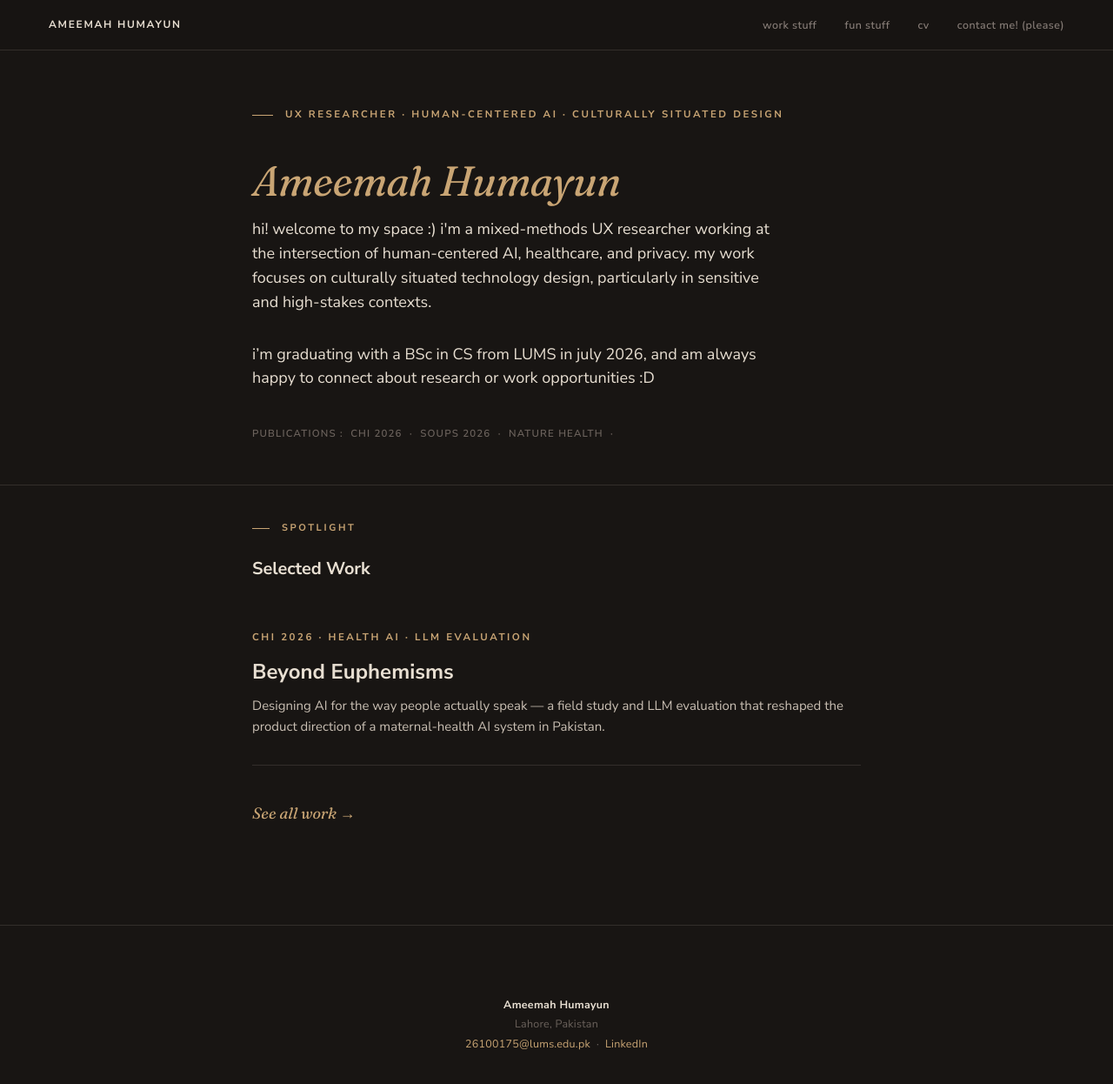
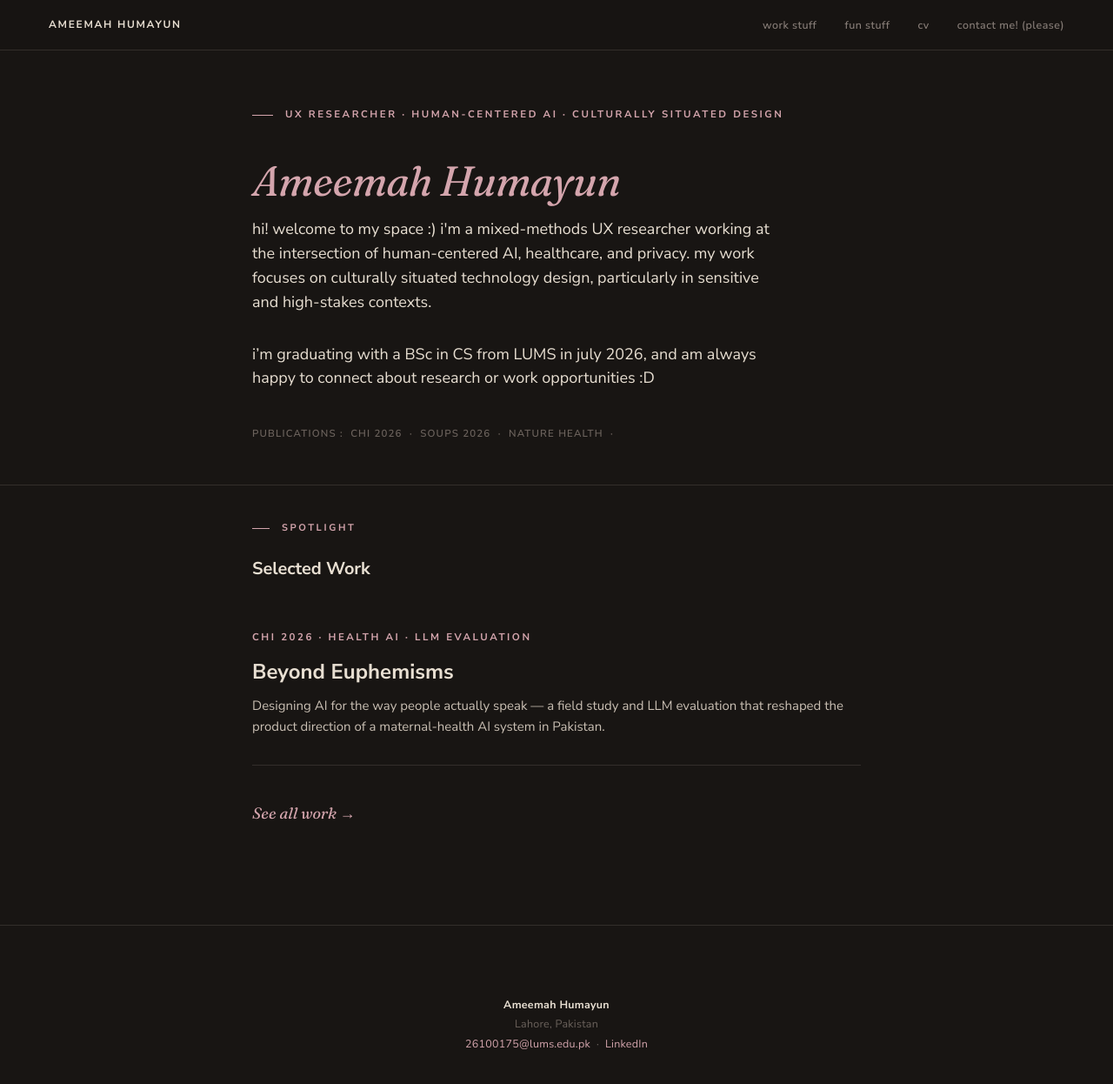
Before and after one commit to ameemahumayun/ameemahumayun.github.io, a Jekyll site: the page built from index.html, in a window 1280 px wide and 1259 px high. Shown: the top 1246 px of the window at 87% size. Built offline with Jekyll 4.4.1, drawn with Linux system fonts in a browser that asks for light colours.

Commit message:
Update tokens.css

```diff
--- a/assets/css/tokens.css
+++ b/assets/css/tokens.css
@@ -34,6 +34,8 @@
 
   --color-accent:       #c9a574;  /* aged brass — the only accent */
   --color-accent-deep:  #a67358;  /* terracotta — used very sparingly */
+  --color-accent:       #d4a5ad;  /* dusky baby pink */
+  --color-accent-deep:  #b07f88;  /* deeper rose, for the rare --deep uses */
 
   --color-selection-bg: var(--color-accent);
   --color-selection-fg: var(--color-bg);
```
